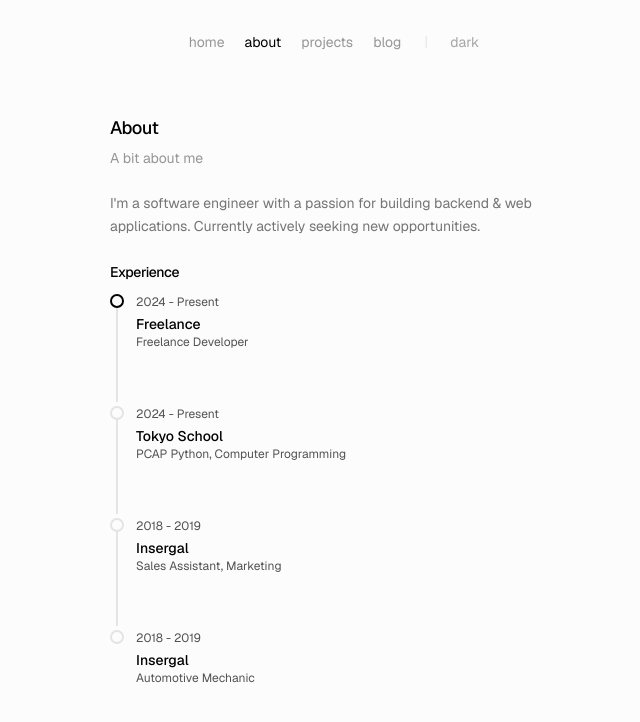
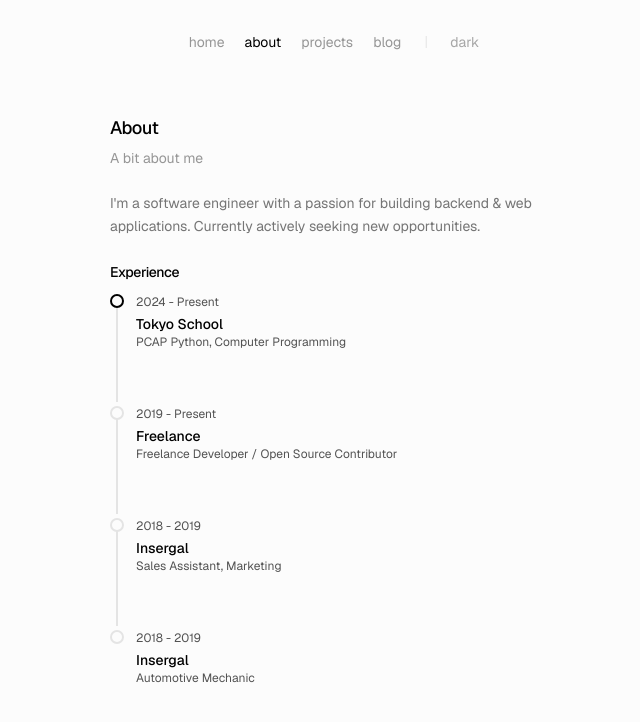
Before and after one commit to kWAYTV/portfolio, a Next.js app: page /about in a window 1280 px wide. Shown: the top 722 px of the page, without its empty margins (306-946 px from the left). Built offline with nearby package versions, Linux system fonts and the light colour scheme.

Commit message:
fix: Update freelancing experience period on About page
- Adjusted the period for the Freelance Developer role from "2024 - Present" to "2019 - Present" to reflect accurate experience.
- Maintained the existing structure of the experience array while ensuring clarity in the timeline.

```diff
--- a/src/app/(pages)/about/page.tsx
+++ b/src/app/(pages)/about/page.tsx
@@ -15,16 +15,16 @@ import {
 
 const experience = [
   {
-    id: "freelancing-1",
-    period: "2024 - Present",
-    role: "Freelance Developer",
-    company: "Freelance",
-  },
-  {
     id: "tokyo-school",
     period: "2024 - Present",
     role: "PCAP Python, Computer Programming",
     company: "Tokyo School",
+  },
+  {
+    id: "freelancing-1",
+    period: "2019 - Present",
+    role: "Freelance Developer / Open Source Contributor",
+    company: "Freelance",
   },
   {
     id: "insergal-sales",
```
